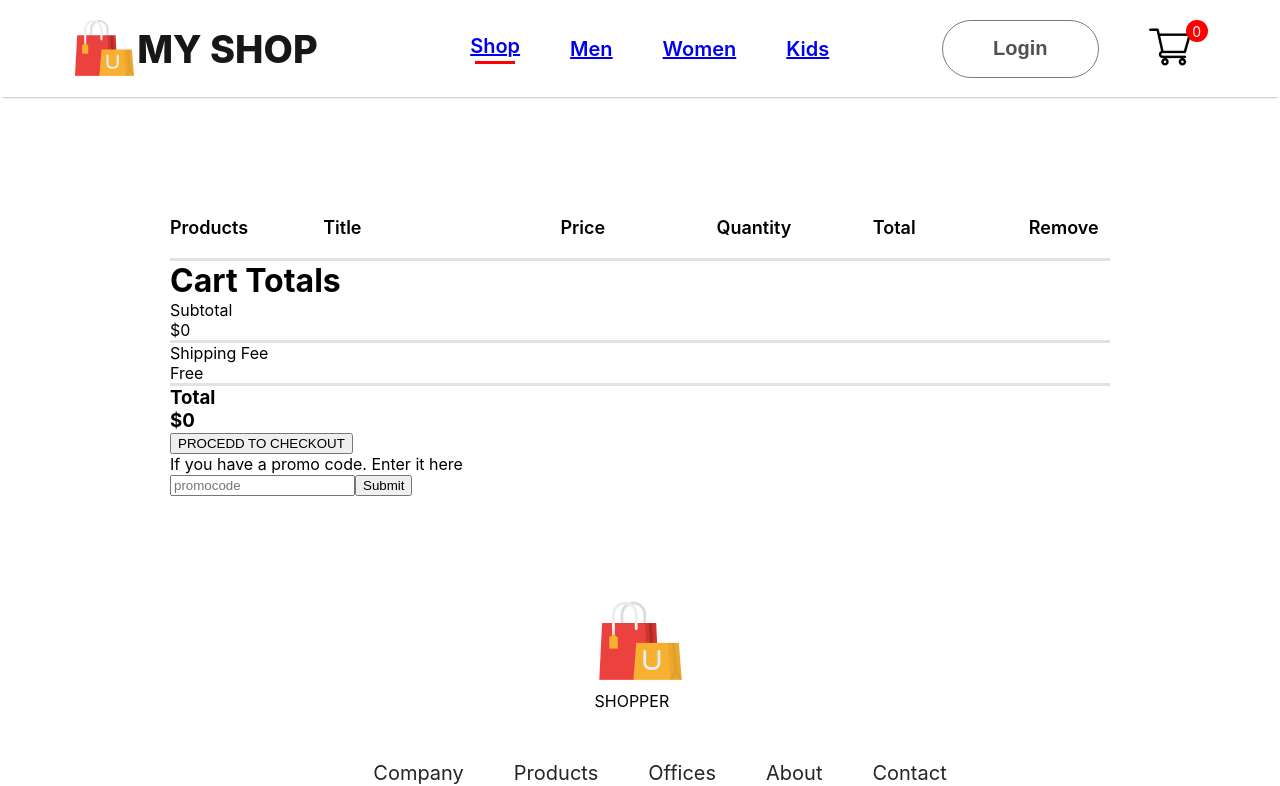
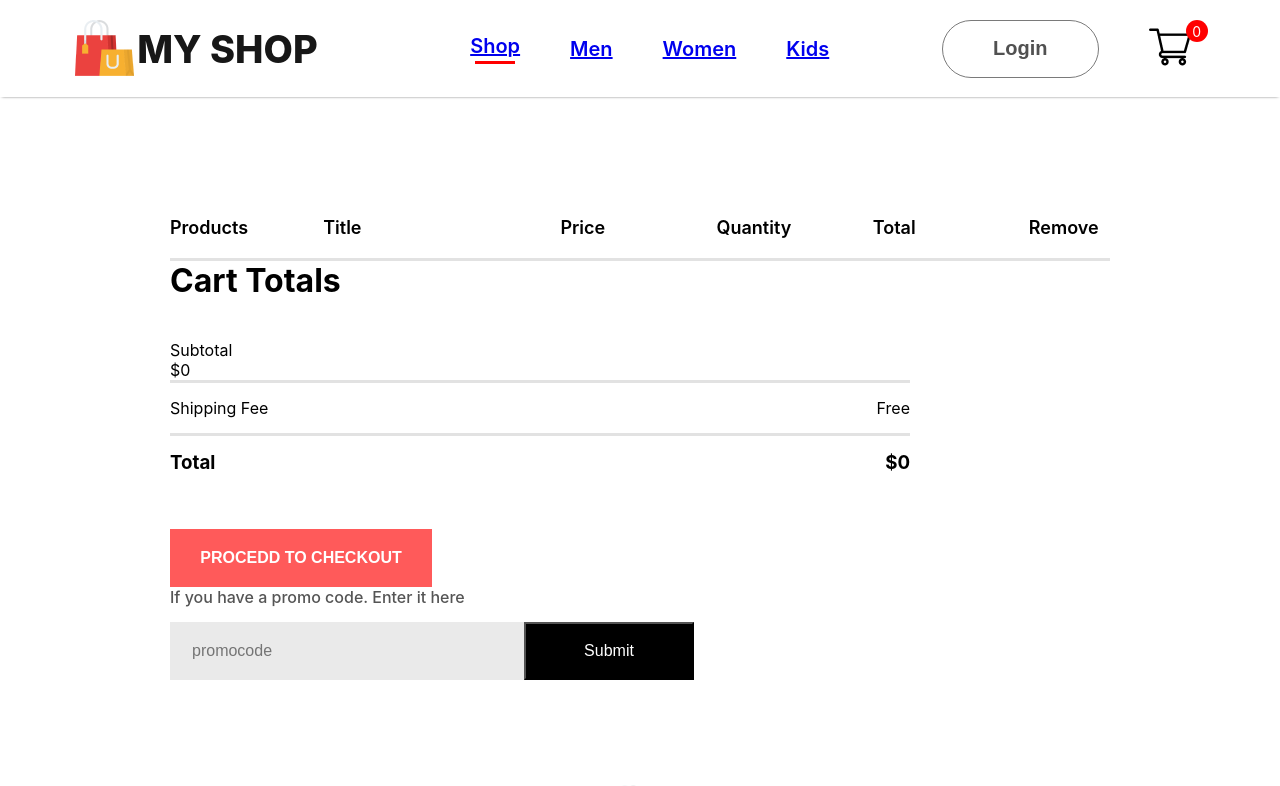
Before and after one commit to kopham/E-commerce-frontend, a React (Create React App) app: page /cart in a window 1280 px wide. Shown: the top 786 px of the page. Built offline with nearby package versions, Linux system fonts and the light colour scheme.

Commit message:
new changes

```diff
--- a/src/Context/ShopContext.jsx
+++ b/src/Context/ShopContext.jsx
@@ -24,7 +24,32 @@
         setCartItems((prev) => ({...prev, [itemId]: prev[itemId] - 1}))
     }
 
-    const contextValue = {all_product, cartItems, addToCart, removeFromCart};
+    const getTotalCartAmount = () => {
+        let totalAmount = 0;
+        for(const item in cartItems)
+        {
+            if(cartItems[item] > 0)
+            {
+                let itemInfo = all_product.find((product) => product.id === Number(item))
+                totalAmount += itemInfo.new_price * cartItems[item];
+            }
+        }
+        return totalAmount;
+    }
+
+    const getTotalCartItems = () => {
+        let totalItems = 0;
+        for(const item in cartItems)
+        {
+            if(cartItems[item] > 0)
+            {
+                totalItems += cartItems[item];
+            }
+        }
+        return totalItems;
+    }
+
+    const contextValue = {getTotalCartItems, getTotalCartAmount, all_product, cartItems, addToCart, removeFromCart};
 
     return(
         <ShopContext.Provider value = {contextValue}>
--- a/src/components/CartItems/CartItems.css
+++ b/src/components/CartItems/CartItems.css
@@ -21,6 +21,7 @@
 .cartitems-format{
     font-size: 17px;
     font-weight: 500;
+
 }
 
 .carticon-product-icon{
@@ -37,5 +38,72 @@
     width: 64px;
     height: 50px;
     border: 2px solid #ebebeb;
-    background: white;
+    background: #fff;
 }
+
+.cartitems-down{
+    display: flex;
+    margin: 100px 0px;
+}
+
+.cartitems-total{
+    flex: 1;
+    display: flex;
+    flex-direction: column;
+    margin-right: 200px;
+    gap: 40px;
+}
+
+.cartitems-total-item{
+    display: flex;
+    justify-content: space-between;
+    padding: 15px 0px;
+}
+
+.cartitems-total button{
+    width: 262px;
+    height: 58px;
+    outline: none;
+    border: none;
+    background: #ff5a5a;
+    color: #fff;
+    font-size: 16px;
+    font-weight: 600;
+    cursor: pointer;
+}
+
+.cartitems-promocode{
+    flex: 1;
+    font-size: 16px;
+    font-weight: 500;
+}
+
+.cartitems-promocode p{
+    color: #555;
+}
+
+.cartitems-promobox{
+    width: 504px;
+    margin-top: 15px;
+    padding-left: 20px;
+    height: 58px;
+    background: #eaeaea;
+}
+
+.cartitems-promobox input{
+    border: none;
+    outline: none;
+    background: transparent;
+    font-size: 16px;
+    width: 330px;
+    height: 50px;
+}
+
+.cartitems-promobox button{
+    width: 170px;
+    height: 58px;
+    font-size: 16px;
+    background: black;
+    color: white;
+    cursor: pointer;
+}
--- a/src/components/CartItems/CartItems.jsx
+++ b/src/components/CartItems/CartItems.jsx
@@ -4,7 +4,7 @@
 import remove_icon from '../Assets/cart_cross_icon.png'
 
 const CartItems = () => {
-    const {all_product, cartItems, removeFromCart} = useContext(ShopContext)
+    const {getTotalCartAmount, all_product, cartItems, removeFromCart} = useContext(ShopContext)
     return(
         <div className = 'cartitems'>
             <div className = "cartitems-format-main">
@@ -39,7 +39,7 @@
                     <div>
                         <div classname = "cartitems-total-item">
                             <p>Subtotal</p>
-                            <p>${0}</p>
+                            <p>${getTotalCartAmount()}</p>
                         </div>
                         <hr />
                         <div className="cartitems-total-item">
@@ -49,12 +49,12 @@
                         <hr />
                         <div className = "cartitems-total-item">
                             <h3>Total</h3>
-                            <h3>${0}</h3>
+                            <h3>${getTotalCartAmount()}</h3>
                         </div>
                     </div>
                     <button>PROCEDD TO CHECKOUT</button>
                 </div>
-                <div className="cartitems-promocode">
+                <div className = "cartitems-promocode">
                     <p>If you have a promo code. Enter it here</p>
                     <div className="cartitems-promobox">
                         <input type = "text" placeholder = 'promocode'/>
--- a/src/components/Navbar/Navbar.jsx
+++ b/src/components/Navbar/Navbar.jsx
@@ -1,11 +1,13 @@
-import React, {useState} from 'react'
+import React, {useContext, useState} from 'react'
 import'./Navbar.css'
 import logo from'../Assets/logo.png'
 import cart_icon from '../Assets/cart_icon.png'
 import { Link } from 'react-router-dom'
+import { ShopContext } from '../../Context/ShopContext'
 
 const Navbar = () => {
     const[menu,setMenu] = useState("shop");
+    const {getTotalCartItems} = useContext(ShopContext);
 
     return(
         <div className ='navbar'>
@@ -22,7 +24,7 @@
             <div className = "nav-login-cart">
                 <Link to = '/login'><button>Login</button></Link>
                 <Link to = '/cart'><img src = {cart_icon} alt ="" /></Link>
-                <div className = "nav-cart-count"> 0 </div>
+                <div className = "nav-cart-count"> {getTotalCartItems()} </div>
             </div>
         </div>
     )
```
